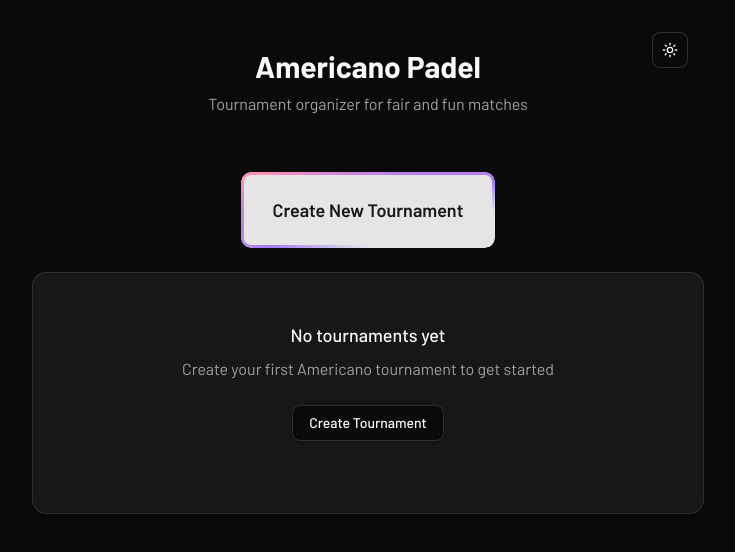
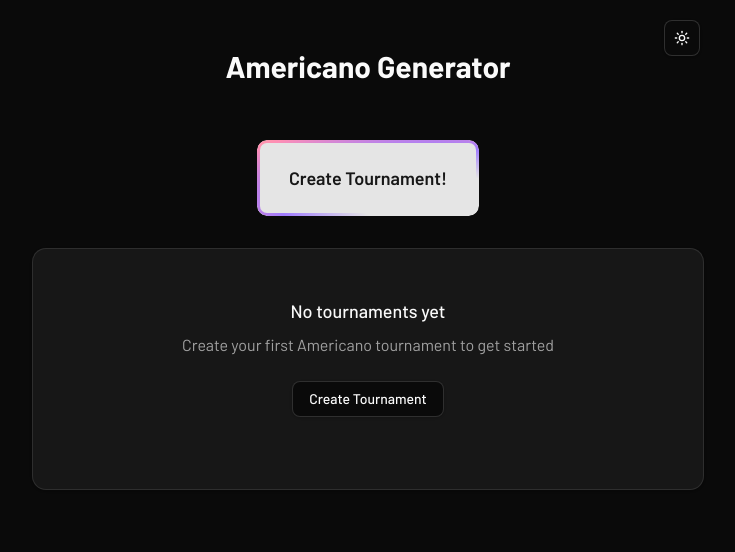
Before and after one commit to arvindeva/simple-americano, a Next.js app: page / in a window 1280 px wide. Shown: the top 552 px of the page, without its empty margins (272-1007 px from the left). Built offline with nearby package versions, Linux system fonts and the light colour scheme.

Commit message:
homepage design

```diff
--- a/src/app/page.tsx
+++ b/src/app/page.tsx
@@ -43,20 +43,17 @@ export default function HomePage() {
 
   return (
     <div className="min-h-screen bg-background p-3 sm:p-4">
-      <div className="max-w-2xl mx-auto space-y-4 sm:space-y-6">
-        <header className="text-center py-6 sm:py-8 relative">
-          <div className="absolute top-4 right-4">
+      <div className="max-w-2xl mx-auto space-y-2 sm:space-y-6">
+        <header className="text-center py-2 sm:py-4 relative">
+          <div className="absolute top-1 right-1">
             <ThemeToggle />
           </div>
-          <h1 className="text-2xl sm:text-3xl font-bold mb-2">
-            Americano Padel
+          <h1 className="text-2xl sm:text-3xl font-bold py-4">
+            Americano Generator
           </h1>
-          <p className="text-sm sm:text-base text-muted-foreground px-4">
-            Tournament organizer for fair and fun matches
-          </p>
         </header>
 
-        <div className="flex justify-center px-4">
+        <div className="flex justify-center px-4 mb-8">
           <Link href="/create">
             <div className="relative overflow-hidden rounded-lg">
               <ShineBorder
@@ -68,7 +65,7 @@ export default function HomePage() {
                 size="lg"
                 className="w-full sm:w-auto text-base sm:text-lg px-6 sm:px-8 py-4 sm:py-6 h-12 sm:h-auto bg-primary text-primary-foreground hover:bg-primary/90 font-semibold rounded-lg"
               >
-                Create New Tournament
+                Create Tournament!
               </Button>
             </div>
           </Link>
```
